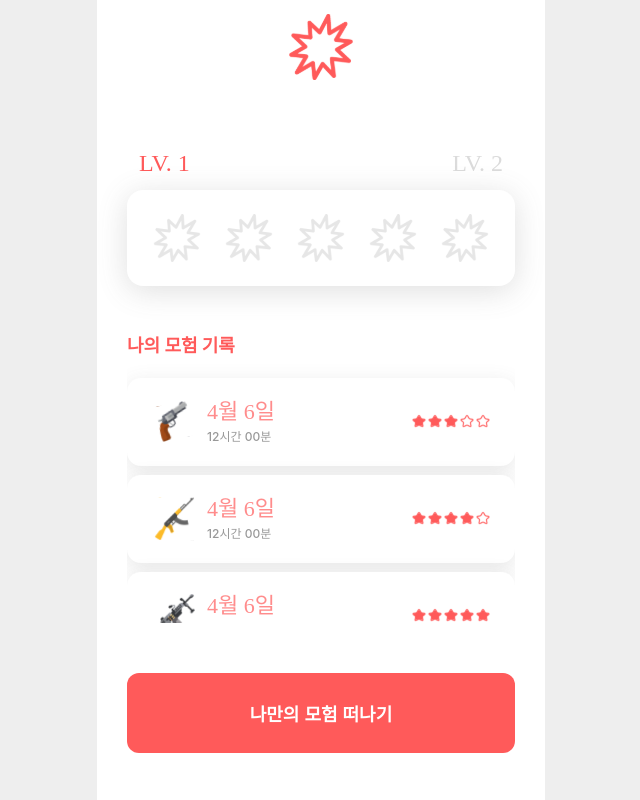
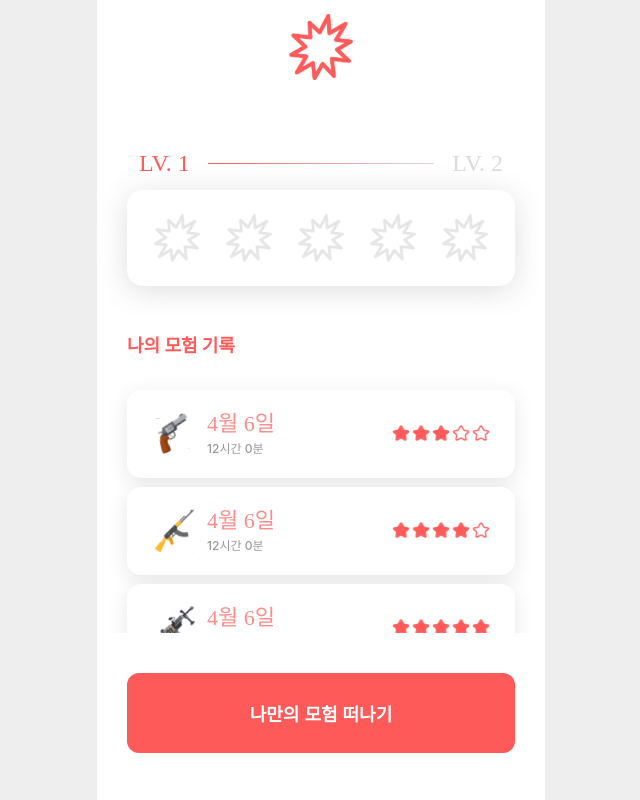
Before and after one commit to danmin20/peace-tol, a React (Vite) app: page / in a window 1280 px wide. Shown: the whole page, without its empty margins (319-959 px from the left). Built offline with nearby package versions, Linux system fonts and the light colour scheme; a web font is replaced by a local one.

Commit message:
main 페이지 스타일 수정

```diff
--- a/src/_common/components/TargetBox/index.tsx
+++ b/src/_common/components/TargetBox/index.tsx
@@ -3,6 +3,7 @@ import { Fragment } from 'react'
 import {
   levelTextCss,
   levelWrapperCss,
+  lineGradientCss,
   targetBoxCss,
   targetIconCss
 } from './style'
@@ -28,6 +29,7 @@ export const TargetBox = ({ targetCount = 0 }: Props) => {
         <p css={levelTextCss} style={{ color: color.red }}>
           LV. {level}
         </p>
+        <div css={lineGradientCss} />
         <p css={levelTextCss} style={{ color: color.gray4 }}>
           LV. {level + 1}
         </p>
--- a/src/_common/components/TargetBox/style.ts
+++ b/src/_common/components/TargetBox/style.ts
@@ -5,6 +5,7 @@ import { color } from '../../styles/color'
 export const levelWrapperCss = css`
   display: flex;
   justify-content: space-between;
+  gap: 18px;
   align-items: center;
   width: 100%;
   margin-bottom: 12px;
@@ -16,6 +17,14 @@ export const levelTextCss = css`
   font-size: 24px;
   font-weight: 400;
   line-height: 27.6px;
+  white-space: nowrap;
+`
+
+export const lineGradientCss = css`
+  width: 100%;
+  height: 1px;
+  border-radius: 4px;
+  background: linear-gradient(90deg, #ff5a5a 0%, #dbdbdb 100%);
 `
 
 export const targetBoxCss = css`
--- a/src/pages/Main/components/RecordListRow./index.tsx
+++ b/src/pages/Main/components/RecordListRow/index.tsx
@@ -28,16 +28,12 @@ export const RecordListRow = ({ startDate, endDate, level, rating }: Props) => {
       <GunIcon width={44} height={44} />
       <div css={textWrapperCss}>
         <p css={formatDateCss}>{format(new Date(endDate), 'M월 d일')}</p>
-        <p css={durationCss}>{format(duration, 'hh시간 mm분')}</p>
+        <p css={durationCss}>{format(duration, 'h시간 m분')}</p>
       </div>
       <div style={{ flex: 1 }} />
       <div css={ratingWrapperCss}>
         {Array.from({ length: 5 }).map((_, index) =>
-          rating > index ? (
-            <StarFilled key={index} width={16} height={16} />
-          ) : (
-            <Star key={index} width={16} height={16} />
-          )
+          rating > index ? <StarFilled key={index} /> : <Star key={index} />
         )}
       </div>
     </div>
--- a/src/pages/Main/index.tsx
+++ b/src/pages/Main/index.tsx
@@ -1,11 +1,13 @@
 import { useNavigate } from 'react-router-dom'
 
-import { RecordListRow } from './components/RecordListRow.'
+import { RecordListRow } from './components/RecordListRow'
 import {
   buttonWrapperCss,
+  // emptyRecordCss,
   logoCss,
   recordHeaderCss,
   recordScrollBoxCss,
+  targetBoxCss,
   wrapperCss
 } from './style'
 import { Button } from '../../_common/components/Button'
@@ -60,7 +62,9 @@ export const Main = () => {
     <SplashWrapper splash={<Splash />}>
       <div css={wrapperCss}>
         <Logo css={logoCss} />
-        <TargetBox />
+        <div css={targetBoxCss}>
+          <TargetBox />
+        </div>
 
         <div css={recordHeaderCss}>
           <p>나의 모험 기록</p>
@@ -69,6 +73,8 @@ export const Main = () => {
           {dummy.map((record, index) => (
             <RecordListRow key={index} {...record} />
           ))}
+          {/* TODO: API 연결하면 주석 제거 */}
+          {/* {<div css={emptyRecordCss}>아직 기록이 없어요</div>} */}
         </div>
         <div css={buttonWrapperCss}>
           <Button
--- a/src/pages/Main/style.ts
+++ b/src/pages/Main/style.ts
@@ -7,7 +7,7 @@ export const wrapperCss = css`
   flex-direction: column;
   align-items: center;
   height: 100%;
-  padding: 0 30px;
+  /* padding: 0 30px; */
 `
 
 export const logoCss = css`
@@ -18,12 +18,19 @@ export const logoCss = css`
   margin-bottom: 70px;
 `
 
+export const targetBoxCss = css`
+  width: 100%;
+  padding: 0 30px;
+`
+
 export const recordHeaderCss = css`
   display: flex;
   justify-content: space-between;
   align-items: center;
   width: 100%;
   margin-top: 44px;
+  margin-bottom: 10px;
+  padding: 0 30px;
   p {
     font-size: 18px;
     font-weight: 700;
@@ -39,15 +46,34 @@ export const recordScrollBoxCss = css`
   width: 100%;
   height: 100%;
   gap: 9px;
-  margin-bottom: 50px;
+  margin-bottom: 40px;
   overflow-y: auto;
-  padding: 16px 0px;
+  padding: 18px 30px;
   div {
     flex-shrink: 0;
   }
 `
 
+export const emptyRecordCss = css`
+  display: flex;
+  align-items: center;
+  justify-content: center;
+  padding: 0 24px;
+  width: 100%;
+  height: 88px;
+  background-color: ${color.white};
+  box-shadow: 0px 5px 20px 0px rgba(97, 97, 97, 0.15);
+
+  border-radius: 14px;
+  font-size: 12px;
+  font-weight: 500;
+  line-height: 14.32px;
+  padding: 0 24px;
+  color: ${color.gray2};
+`
+
 export const buttonWrapperCss = css`
   width: 100%;
+  padding: 0 30px;
   padding-bottom: 47px;
 `
```
Also changed, not shown: src/pages/Main/components/RecordListRow/style.ts (renamed from src/pages/Main/components/RecordListRow./style.ts).
